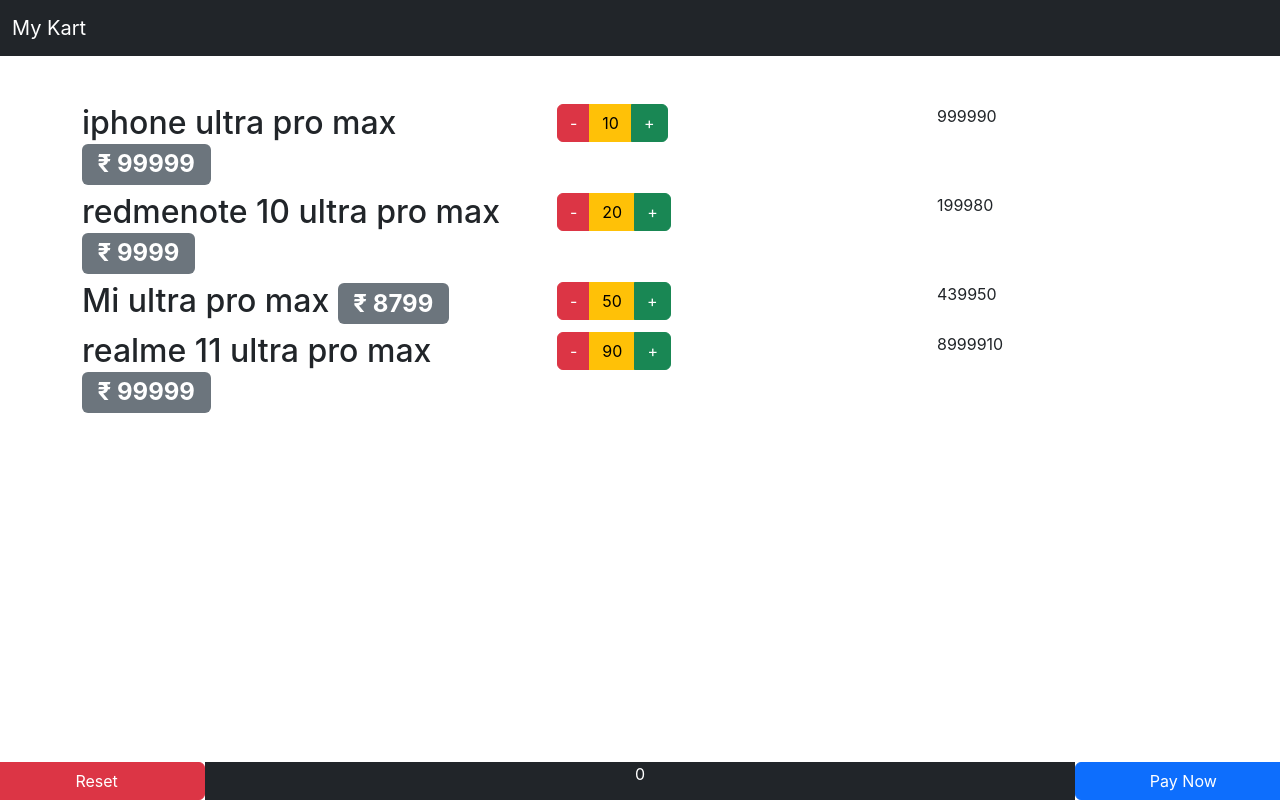
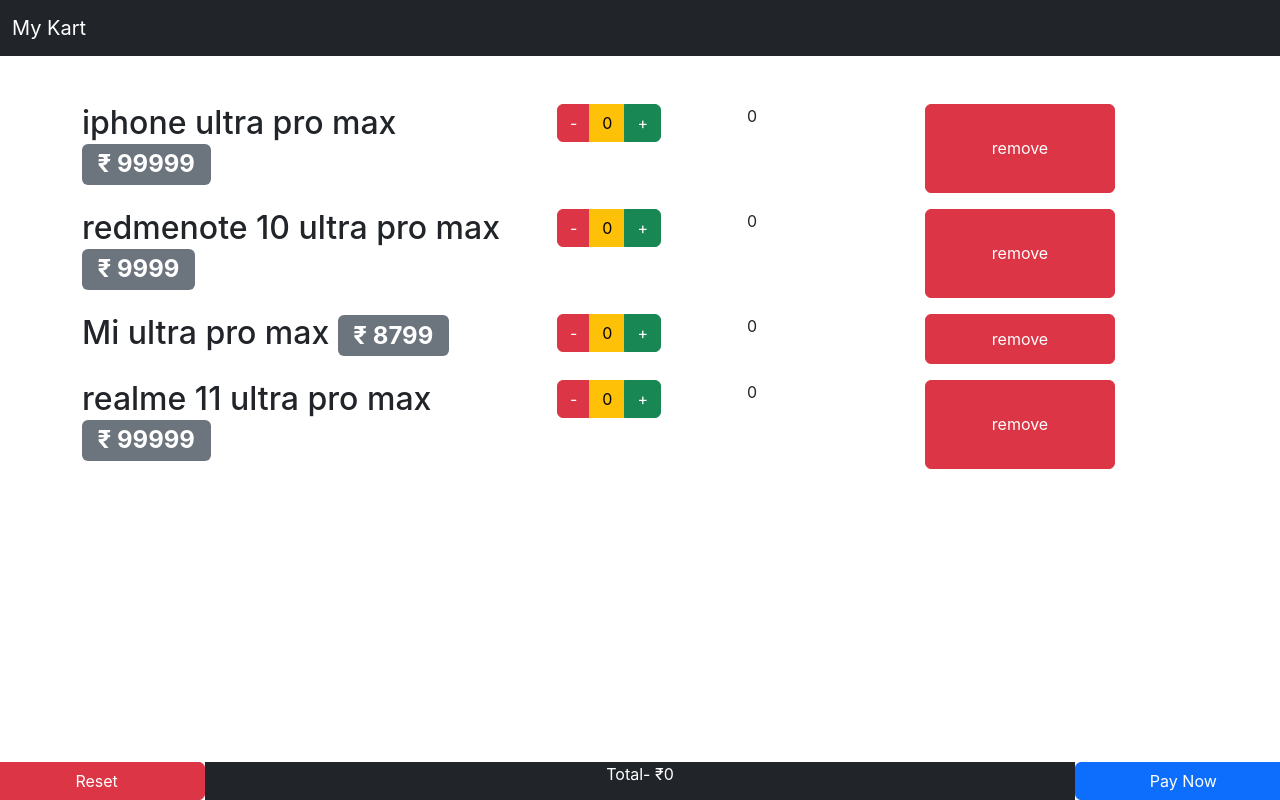
Before and after one commit to glitchvishal/My_kart, a React (Create React App) app: page / in a window 1280 px wide. Built offline with nearby package versions, Linux system fonts and the light colour scheme.

Commit message:
reset button

```diff
--- a/src/App.js
+++ b/src/App.js
@@ -1,6 +1,6 @@
 import './App.css';
 import Navbar from './components/Navbar';
-import React,{useState} from 'react';
+import React,{useState, useEffect} from 'react';
 // import Product from './components/Product';
 import ProductList from './components/ProductList'
 import Footer from './components/Footer'
@@ -11,22 +11,22 @@
     {
       price: 99999,
       name: 'iphone ultra pro max',
-      quantity: 10,
+      quantity: 0,
     },
     {
       price: 9999,
       name: 'redmenote 10 ultra pro max',
-      quantity: 20,
+      quantity: 0,
     },
     {
       price: 8799,
       name: 'Mi ultra pro max',
-      quantity: 50,
+      quantity: 0,
     },
     {
       price: 99999,
       name: 'realme 11 ultra pro max',
-      quantity: 90,
+      quantity: 0,
     },
   ]
 
@@ -41,10 +41,21 @@
 
   const decrementQuantity = (index)=>{
     let newProductList = [...productList]
-    // let newTotalAmount = [...totalAmount]
-    newProductList[index].quantity > 0 ? newProductList[index].quantity-- : newProductList[index]
+    newProductList[index].quantity > 0 && newProductList[index].quantity--
     setProductList(newProductList)
-    setTotalAmount(newAmount)
+  }
+
+  useEffect(() => {
+    setTotalAmount(productList.map(prod => prod.price * prod.quantity).reduce((acc, price) => acc + price, 0))
+  }, [productList])
+
+  const resetQuantity = () => {
+    let newProductList = [...productList]
+    newProductList.map((product) => {
+      product.quantity = 0
+    })
+    setProductList(newProductList)
+    setTotalAmount(0)
   }
 
 
@@ -54,7 +65,7 @@
     <main className="container mt-5">
     <ProductList productList={productList} incrementQuantity = {incrementQuantity}  decrementQuantity = {decrementQuantity} />
     </main>
-    <Footer totalAmount ={totalAmount} />
+    <Footer totalAmount = {totalAmount} resetQuantity = {resetQuantity}/>
     </>
   );
 }
--- a/src/components/Footer.jsx
+++ b/src/components/Footer.jsx
@@ -3,8 +3,8 @@
 function Footer(props) {
   return (
     <div className ="row fixed-bottom">
-        <button className="btn btn-danger col-2">Reset</button>
-        <div className="col-8 bg-dark text-white text-center">
+        <button className="btn btn-danger col-2" onClick={() => { props.resetQuantity()}}>Reset</button>
+        <div className="col-8 bg-dark text-white text-center"> Total-  ₹
             {props.totalAmount}
         </div>
         <button className="btn btn-primary col-2">Pay Now</button>
--- a/src/components/Product.jsx
+++ b/src/components/Product.jsx
@@ -4,20 +4,21 @@
 
 
   return (
-    <div className="row">
+    <div className="row mt-3">
         <div className="col-5">
             <h2>{props.product.name} <span className="badge bg-secondary"> ₹ {props.product.price}</span></h2>
         </div>
-        <div className="col-4">
+        <div className="col-2">
             <div className="btn-group" role="group" aria-label="Basic mixed styles example">
             <button type="button" className="btn btn-danger" onClick={() => {props.decrementQuantity(props.index)}}> - </button>
             <button type="button" className="btn btn-warning">{props.product.quantity}</button>
             <button type="button" className="btn btn-success" onClick={() => {props.incrementQuantity(props.index)}}> + </button>
         </div>
         </div>
-        <div className="col-3">
+        <div className="col-2">
             {props.product.quantity*props.product.price}
         </div>
+        <button className="col-2 btn btn-danger">remove</button>
     </div>
   )
 }
```
